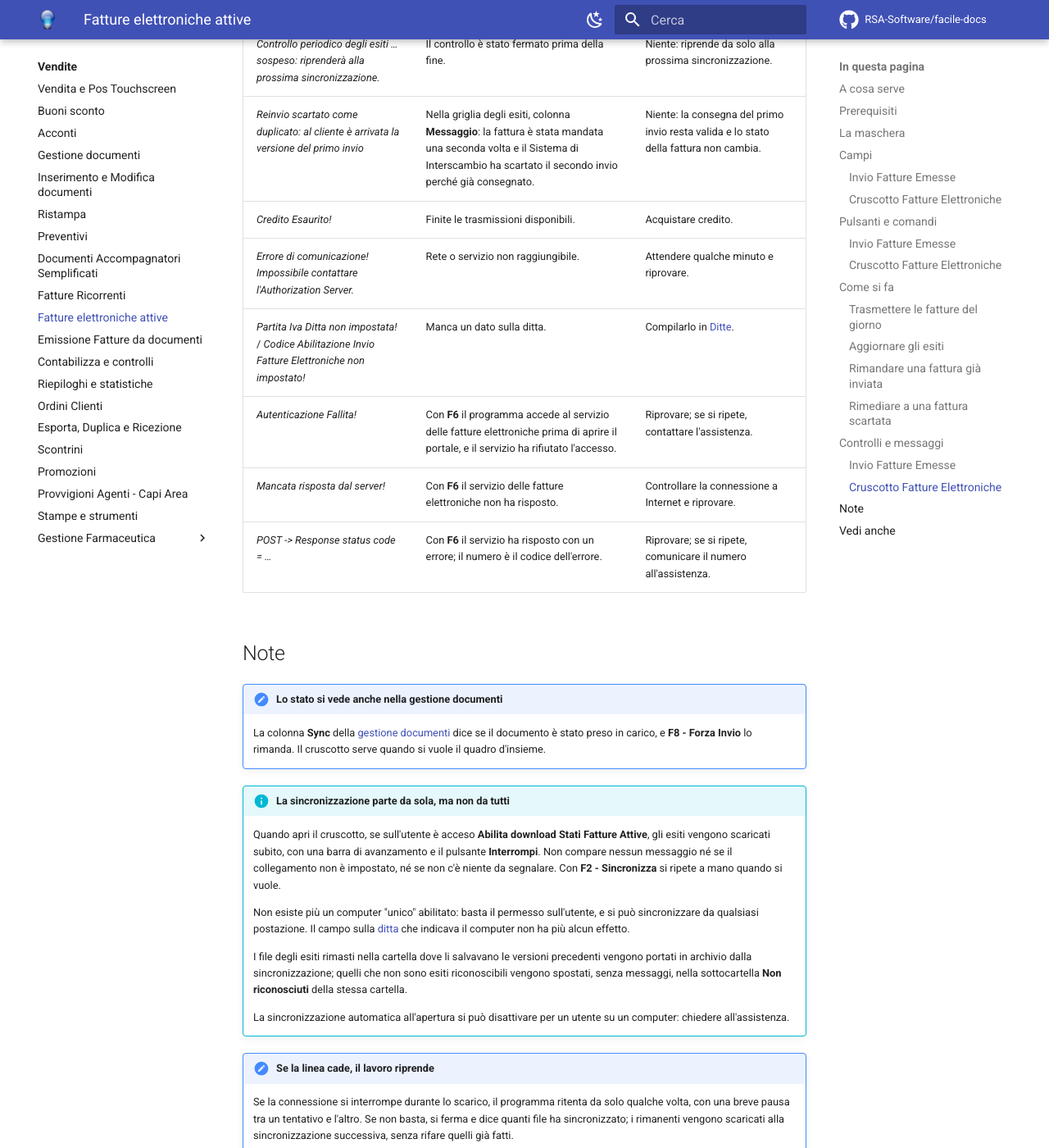
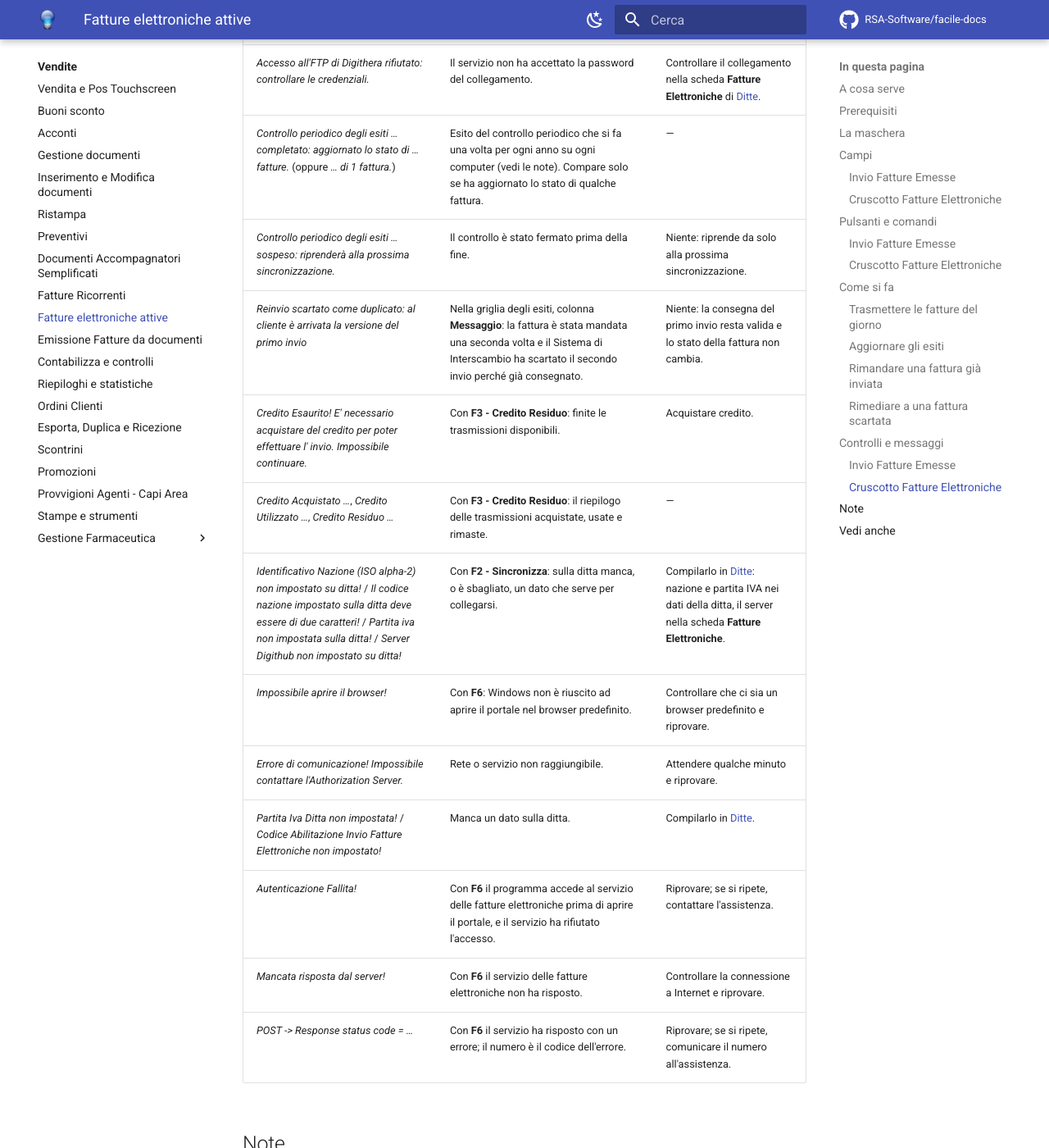
Before and after one commit to RSA-Software/facile-docs, an MkDocs documentation site: the page built from docs/moduli/vendite/fatture-elettroniche-attive.md, in a window 1280 px wide and 1400 px high, scrolled down 8568 px. Shown: the whole window at 82% size. Built offline with MkDocs 1.6.1 and Material for MkDocs 9.7.7, drawn with Linux system fonts in a browser that asks for light colours; comment, search, counter and statistics services are not loaded; some of the changed text lies outside the part shown.

Commit message:
Fatture elettroniche attive: messaggi mancanti, pulsanti dell'esito, finestra Esiti dal documento
Co-Authored-By: Claude Fable 5.2 <noreply@anthropic.com>

```diff
--- a/docs/moduli/vendite/fatture-elettroniche-attive.md
+++ b/docs/moduli/vendite/fatture-elettroniche-attive.md
@@ -140,10 +138,16 @@ Non applicabile.
 | **F5 - Trova** | ++f5++ | Cerca nella griglia. |
 | **F6 - https://fatture.facilecloud.net** | ++f6++ | Apre il portale nel browser. Compare solo se il codice cliente per le fatture PA è impostato sulla ditta. |
 | **F7 - Salva Esito** | ++f7++ | Salva il file dell'esito selezionato nella griglia degli esiti: propone la cartella `out` dell'utente e il nome originale del file. |
-| **F8 - Visualizza Esito** | ++f8++ | Apre il file dell'esito selezionato con il programma predefinito per quel tipo di file. È lo stesso del doppio clic sulla riga. |
+| **F8 - Visualizza Esito** | ++f8++ | Apre il file dell'esito selezionato con il programma predefinito per quel tipo di file; se Windows non ne ha uno, con il Blocco note. È lo stesso del doppio clic sulla riga. |
 | doppio clic su una riga degli esiti | ++enter++ | Come **F8 - Visualizza Esito**. Per salvare il file c'è **F7 - Salva Esito**. |
 
-Non applicabile.
+**F7 - Salva Esito** e **F8 - Visualizza Esito** sono attivi solo quando nella
+griglia degli esiti è selezionata una riga che ha il suo file: restano spenti se
+la griglia è vuota o se l'esito non ha un allegato.
+
+La finestra **Esiti Fatture Elettroniche** che si apre dal documento
+(**Fatture Elettroniche** ▸ **Controlla Esiti**) ha gli stessi tre comandi:
+**F2 - Sincronizza**, **F7 - Salva Esito** e **F8 - Visualizza Esito**.
 
 ## Come si fa
 
@@ -212,14 +216,17 @@ Gli esiti di una sola fattura o autofattura si vedono anche dal
 | *Sincronizzati … file su …: connessione persa, i rimanenti saranno scaricati alla prossima sincronizzazione.* | La linea è caduta e le riprese automatiche non sono bastate. | Niente: quello che manca verrà scaricato alla prossima sincronizzazione. Se si ripete, controllare la connessione. |
 | *Sincronizzazione interrotta: sincronizzati … file su …, i rimanenti saranno scaricati alla prossima sincronizzazione.* | Hai premuto **Interrompi**. | Niente: il lavoro fatto resta e il resto riprende alla prossima sincronizzazione. |
 | *File non scaricati per un errore: …. Restano sull'FTP e saranno riprovati alla prossima sincronizzazione.* | Alcuni file non si sono potuti scaricare. | Niente: saranno riprovati; se il numero non cala, contattare l'assistenza. |
-| *Stati dal web service non salvati: …. Il dettaglio è nel registro degli errori.* | Alcuni stati letti dal web service di Digithera non si sono potuti registrare (per esempio una notifica non riconosciuta). | Contattare l'assistenza, che legge il dettaglio nel registro degli errori. |
+| *Stati dal web service non salvati: …. Il dettaglio è nel registro degli errori.* | Alcuni stati letti dal web service di Digithera non si sono potuti registrare: per esempio una notifica non riconosciuta, uno stato di consegna arrivato senza la sua notifica, oppure uno stato che l'archivio ha rifiutato per tre sincronizzazioni di seguito. | Contattare l'assistenza, che legge il dettaglio nel registro degli errori. |
 | *Stati dal web service: letti i primi …, i rimanenti alla prossima sincronizzazione.* | Gli stati in attesa erano molti: la sincronizzazione ne legge un certo numero per volta. | Ripetere la sincronizzazione (++f2++) finché il messaggio non compare più. |
 | *Stati dal web service non letti: …. Saranno riletti alla prossima sincronizzazione.* | Gli stati che Digithera mette a disposizione tramite il web service non si sono potuti leggere (il motivo segue i due punti). | Niente: si rileggono alla sincronizzazione successiva; se il messaggio si ripete, contattare l'assistenza. |
 | *Accesso all'FTP di Digithera rifiutato: controllare le credenziali.* | Il servizio non ha accettato la password del collegamento. | Controllare il collegamento nella scheda **Fatture Elettroniche** di [Ditte](../anagrafiche/ditte.md). |
 | *Controllo periodico degli esiti … completato: aggiornato lo stato di … fatture.* (oppure *… di 1 fattura.*) | Esito del controllo periodico che si fa una volta per ogni anno su ogni computer (vedi le note). Compare solo se ha aggiornato lo stato di qualche fattura. | — |
 | *Controllo periodico degli esiti … sospeso: riprenderà alla prossima sincronizzazione.* | Il controllo è stato fermato prima della fine. | Niente: riprende da solo alla prossima sincronizzazione. |
 | *Reinvio scartato come duplicato: al cliente è arrivata la versione del primo invio* | Nella griglia degli esiti, colonna **Messaggio**: la fattura è stata mandata una seconda volta e il Sistema di Interscambio ha scartato il secondo invio perché già consegnato. | Niente: la consegna del primo invio resta valida e lo stato della fattura non cambia. |
-| *Credito Esaurito!* | Finite le trasmissioni disponibili. | Acquistare credito. |
+| *Credito Esaurito! E' necessario acquistare del credito per poter effettuare l' invio. Impossibile continuare.* | Con **F3 - Credito Residuo**: finite le trasmissioni disponibili. | Acquistare credito. |
+| *Credito Acquistato …*, *Credito Utilizzato …*, *Credito Residuo …* | Con **F3 - Credito Residuo**: il riepilogo delle trasmissioni acquistate, usate e rimaste. | — |
+| *Identificativo Nazione (ISO alpha-2) non impostato su ditta!* / *Il codice nazione impostato sulla ditta deve essere di due caratteri!* / *Partita iva non impostata sulla ditta!* / *Server Digithub non impostato su ditta!* | Con **F2 - Sincronizza**: sulla ditta manca, o è sbagliato, un dato che serve per collegarsi. | Compilarlo in [Ditte](../anagrafiche/ditte.md): nazione e partita IVA nei dati della ditta, il server nella scheda **Fatture Elettroniche**. |
+| *Impossibile aprire il browser!* | Con **F6**: Windows non è riuscito ad aprire il portale nel browser predefinito. | Controllare che ci sia un browser predefinito e riprovare. |
 | *Errore di comunicazione! Impossibile contattare l'Authorization Server.* | Rete o servizio non raggiungibile. | Attendere qualche minuto e riprovare. |
 | *Partita Iva Ditta non impostata!* / *Codice Abilitazione Invio Fatture Elettroniche non impostato!* | Manca un dato sulla ditta. | Compilarlo in [Ditte](../anagrafiche/ditte.md). |
 | *Autenticazione Fallita!* | Con **F6** il programma accede al servizio delle fatture elettroniche prima di aprire il portale, e il servizio ha rifiutato l'accesso. | Riprovare; se si ripete, contattare l'assistenza. |
```
Also changed, not shown: other parts of docs/moduli/vendite/fatture-elettroniche-attive.md (+0 -2 lines), docs/appendici/messaggi-errore.md (+6 -3 lines).
